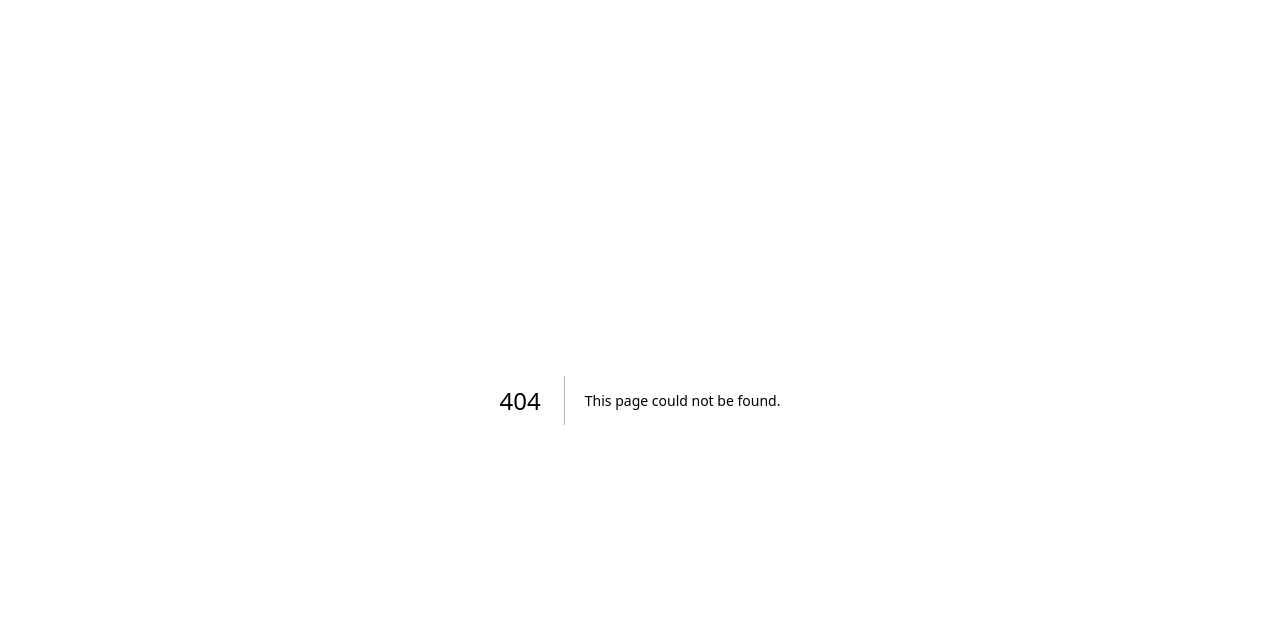
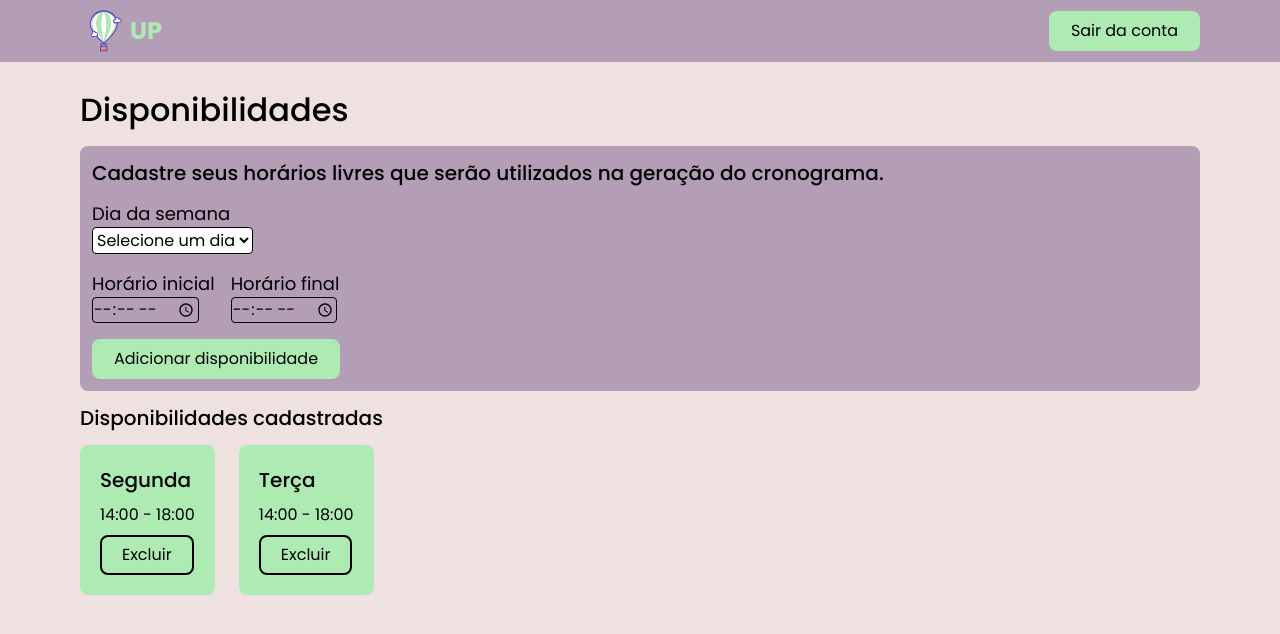
Before and after one commit to souza-luiza/UP, a Next.js app in the folder up-front/: page /disponibilidades in a window 1280 px wide. Before the commit this address had no page. Shown: the top 634 px of the page. Built offline with nearby package versions, Linux system fonts and the light colour scheme.

Commit message:
Página de disponibilidades do usuário.

```diff
--- /dev/null
+++ b/up-front/src/app/disponibilidades/page.tsx
@@ -0,0 +1,94 @@
+"use client";
+
+import { useState } from "react";
+import Button from "../components/Button";
+import Logo from "../components/Logo";
+import SelectInput from "../components/SelectInput";
+import TimeInput from "../components/TimeInput";
+import CardDisponibilidade from "../components/CardDisponibilidade";
+
+export default function Disponibilidades() {
+    const [dayOfWeek, setDayOfWeek] = useState("");
+    const [startTime, setStartTime] = useState("");
+    const [endTime, setEndTime] = useState("");
+
+    const diasDaSemana = [
+        { value: "MONDAY", label: "Segunda-feira" },
+        { value: "TUESDAY", label: "Terça-feira" },
+        { value: "WEDNESDAY", label: "Quarta-feira" },
+        { value: "THURSDAY", label: "Quinta-feira" },
+        { value: "FRIDAY", label: "Sexta-feira" },
+        { value: "SATURDAY", label: "Sábado" },
+        { value: "SUNDAY", label: "Domingo" },
+    ];
+
+    const handleSubmit = (e: React.SubmitEvent<HTMLFormElement>) => {
+        e.preventDefault();
+        // CHAMA PARA API
+    };
+
+    return(
+        <div className="flex min-h-screen flex-col">
+            <header className="flex w-full bg-primary py-1.5 px-1 md:px-20 justify-between items-center">
+
+                <Logo primaryColor={false}/>
+
+                <nav className="flex gap-4 items-center">
+                    <Button variant="secondary">
+                    Sair da conta
+                    </Button>
+                </nav>
+
+            </header>
+
+            <main className="flex flex-col p-6 gap-3 md:px-20">
+                <h2 className="text-h2 text-black font-semibold">Disponibilidades</h2>
+
+                <div className="bg-primary rounded-md-custom p-3 flex flex-col gap-3">
+                    <h4 className="text-h4 text-black font-semibold">Cadastre seus horários livres que serão utilizados na geração do cronograma.</h4>
+
+                    <form onSubmit={handleSubmit} className="flex flex-col items-start gap-4">
+                        <SelectInput
+                            id="dayOfWeek"
+                            label="Dia da semana"
+                            options={diasDaSemana}
+                            value={dayOfWeek}
+                            onChange={(e) => setDayOfWeek(e.target.value)}
+                            required
+                        />
+
+                        <div className="flex flex-col md:flex-row gap-4 items-center">
+                            <TimeInput
+                                id="startTime"
+                                label="Horário inicial"
+                                value={startTime}
+                                onChange={(e) => setStartTime(e.target.value)}
+                                required
+                            />
+
+                            <TimeInput
+                                id="endTime"
+                                label="Horário final"
+                                value={endTime}
+                                onChange={(e) => setEndTime(e.target.value)}
+                                required
+                            />
+                        </div>
+
+                        <Button type="submit" variant="secondary">
+                            Adicionar disponibilidade
+                        </Button>
+                    </form>
+                </div>
+
+                <h4 className="text-h4 text-black font-semibold">Disponibilidades cadastradas</h4>
+                <div className="flex flex-wrap items-stretch gap-6 flex-col md:flex-row self-stretch">
+                    <CardDisponibilidade dayOfWeek={"Segunda"} startTime={"14:00"} endTime={"18:00"} onDelete={() => console.log("deletar")} />
+                    <CardDisponibilidade dayOfWeek={"Terça"} startTime={"14:00"} endTime={"18:00"} onDelete={() => console.log("deletar")} />
+                </div>
+
+            </main>
+
+        </div>
+    )
+}
```
